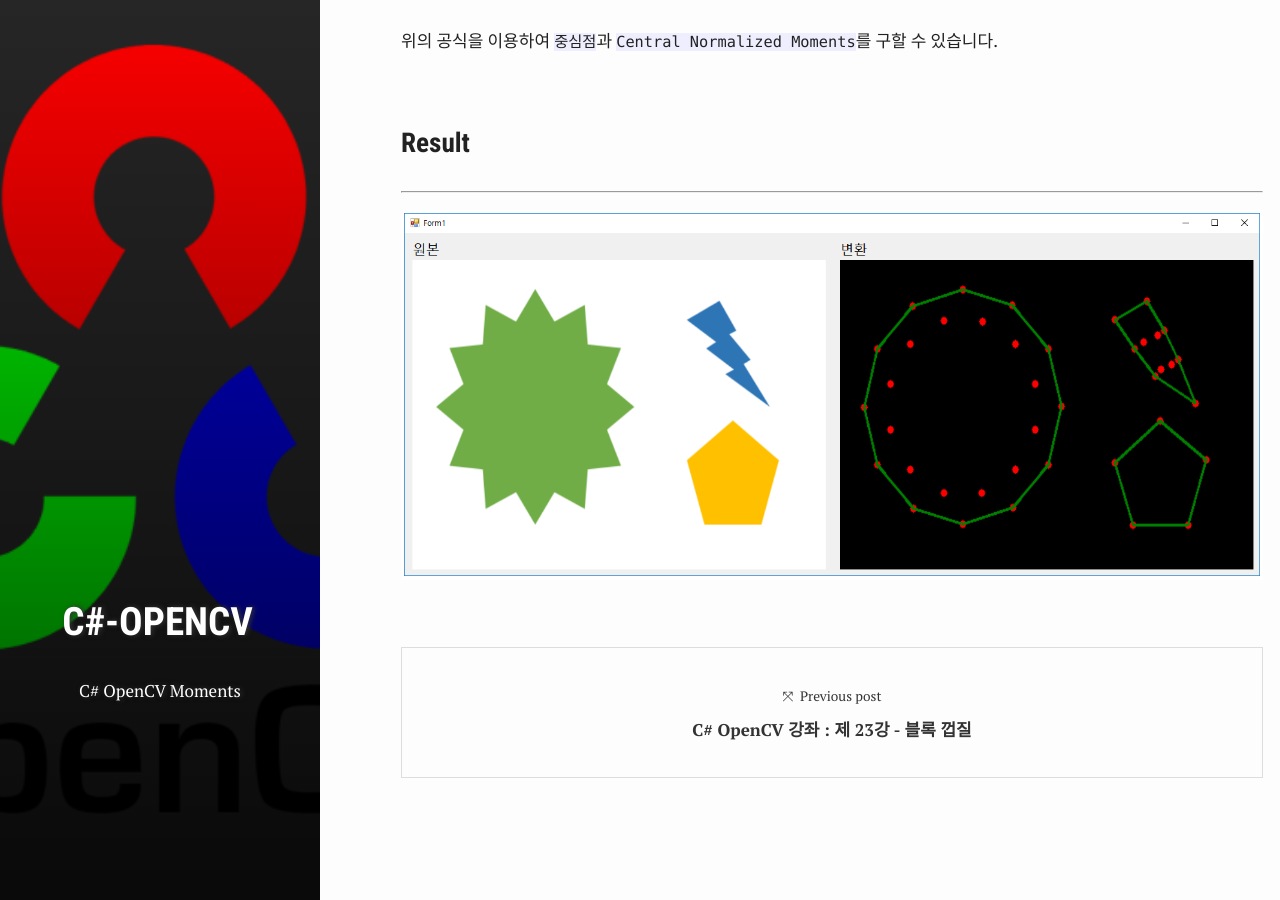
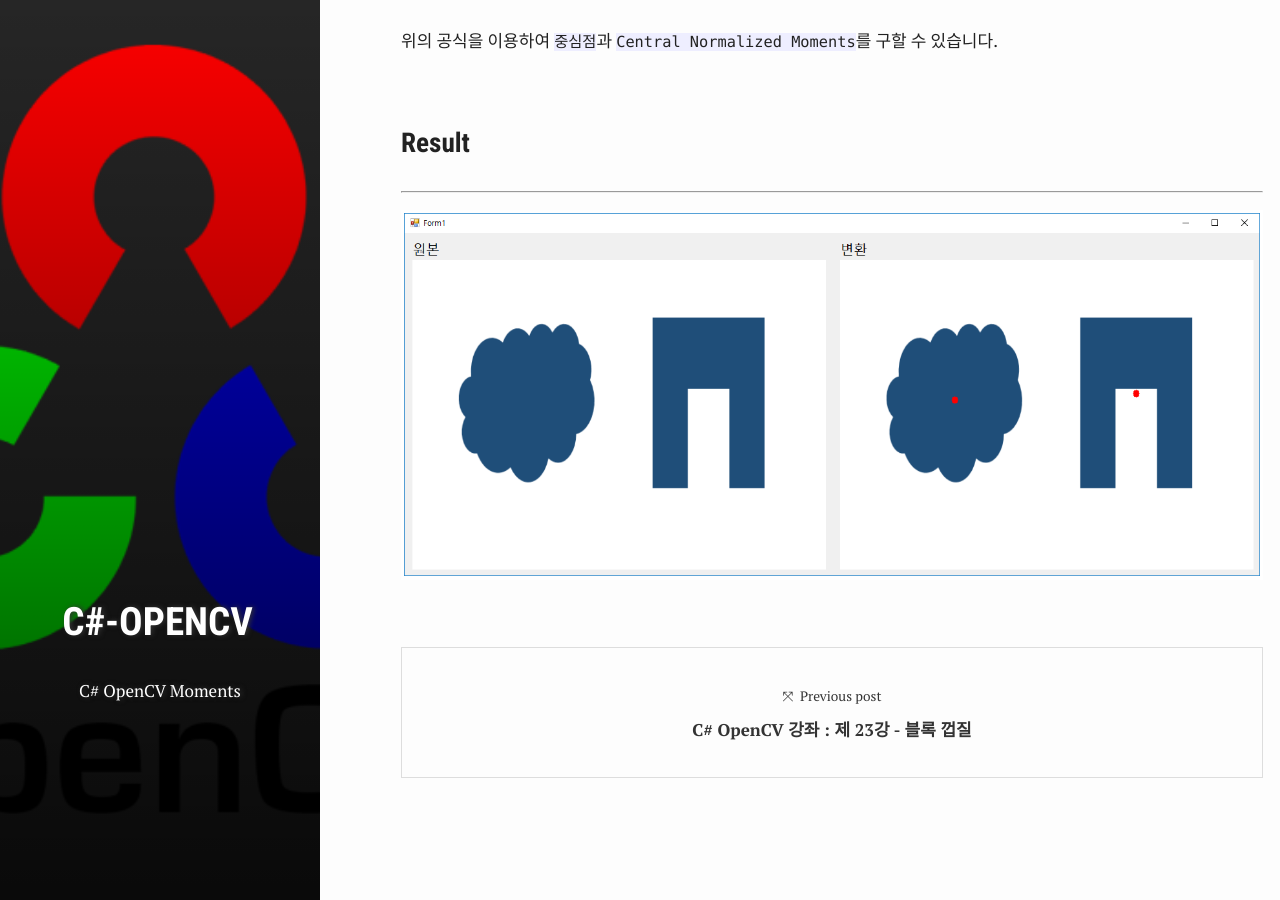
Before and after one commit to test076923/076923.github.io, a Jekyll site: the page built from _posts/2017-11-16-C#-opencv-24.md, in a window 1280 px wide and 900 px high, scrolled down 4990 px. Built offline with Jekyll 4.4.1, drawn with Linux system fonts in a browser that asks for light colours; comment, search, counter and statistics services are not loaded.

Commit message:
Update 2017-11-16-C#-opencv-24.md

```diff
--- a/_posts/2017-11-16-C#-opencv-24.md
+++ b/_posts/2017-11-16-C#-opencv-24.md
@@ -199,7 +199,7 @@ for (CvSeq<CvPoint> c = apcon_seq; c != null; c = c.HNext)
 [![2]({{ site.images }}/C/opencv/ch24/2.png)]({{ site.images }}/C/opencv/ch24/2.png)
 <br>
 `Central Normalized Moments 공식`
-[![3]({{ site.images }}/C/opencv/ch24/3.png)]({{ site.images }}/C/opencv/ch24/3.png)
+[![3]({{ site.images }}/C/opencv/ch24/3.PNG)]({{ site.images }}/C/opencv/ch24/3.PNG)
 <br>
 
 위의 공식을 이용하여 `중심점`과 `Central Normalized Moments`를 구할 수 있습니다.
@@ -208,7 +208,7 @@ for (CvSeq<CvPoint> c = apcon_seq; c != null; c = c.HNext)
 
 ### Result ###
 ----------
-[![2]({{ site.images }}/C/opencv/ch23/2.png)]({{ site.images }}/C/opencv/ch23/2.png)
+[![2]({{ site.images }}/C/opencv/ch24/4.PNG)]({{ site.images }}/C/opencv/ch24/4.PNG)
 
 
 [3강]: https://076923.github.io/posts/C-opencv-3/
```
